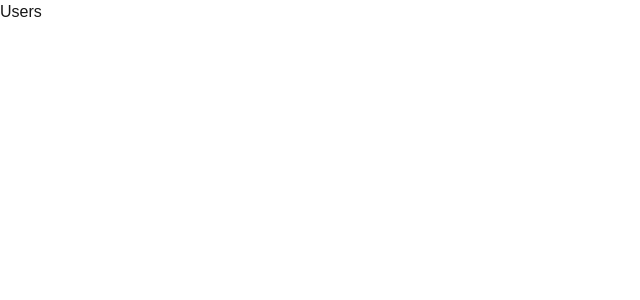
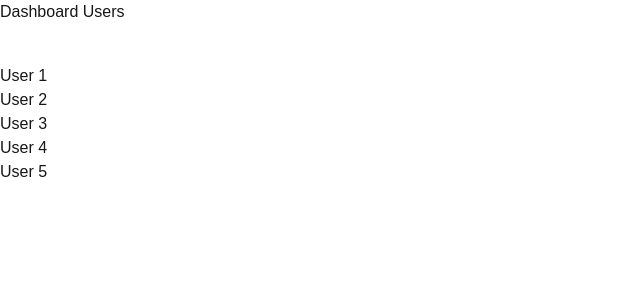
Before and after one commit to KaushikGurlhosur/NextJS-16, a Next.js app: page /dashboard/users in a window 1280 px wide. Shown: the top 300 px of the page, without its empty margins (0-640 px from the left). Built offline with nearby package versions, Linux system fonts and the light colour scheme.

Commit message:
dynamic route - [id] for users/[id]

```diff
--- /dev/null
+++ b/app/dashboard/users/[id]/page.tsx
@@ -0,0 +1,7 @@
+const UserDetails = async ({ params }: { params: Promise<{ id: string }> }) => {
+  const { id } = await params;
+
+  return <div>Showing details for user #{id}</div>;
+};
+
+export default UserDetails;
--- a/app/dashboard/users/page.tsx
+++ b/app/dashboard/users/page.tsx
@@ -1,5 +1,29 @@
+import Link from "next/link";
+
 const Users = () => {
-  return <div>Users</div>;
+  return (
+    <div>
+      <h1>Dashboard Users</h1>
+
+      <ul className="mt-10">
+        <li>
+          <Link href="/dashboard/users/1">User 1</Link>{" "}
+        </li>
+        <li>
+          <Link href="/dashboard/users/2">User 2</Link>{" "}
+        </li>
+        <li>
+          <Link href="/dashboard/users/3">User 3</Link>{" "}
+        </li>
+        <li>
+          <Link href="/dashboard/users/4">User 4</Link>{" "}
+        </li>
+        <li>
+          <Link href="/dashboard/users/5">User 5</Link>{" "}
+        </li>
+      </ul>
+    </div>
+  );
 };
 
 export default Users;
```
